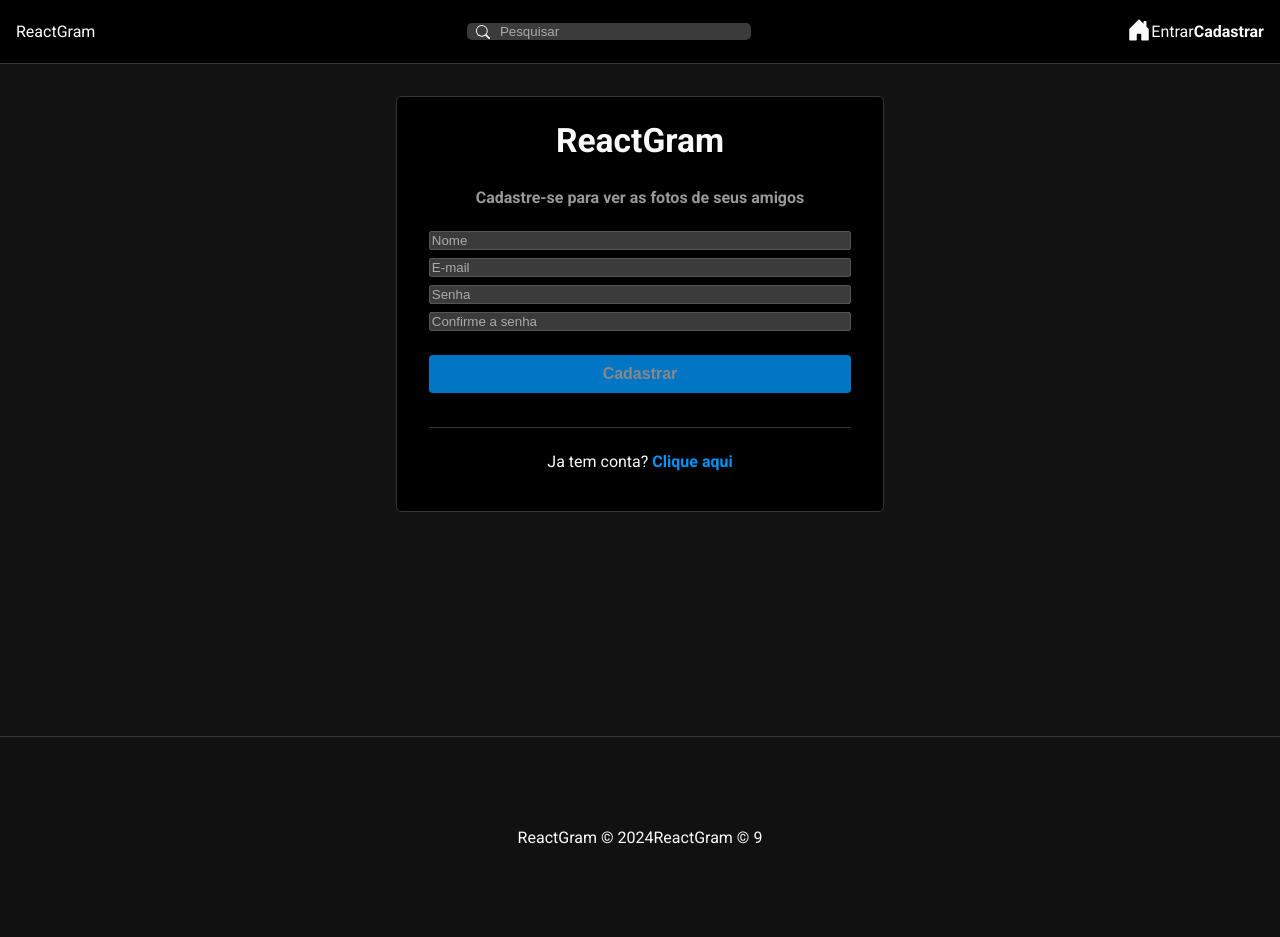
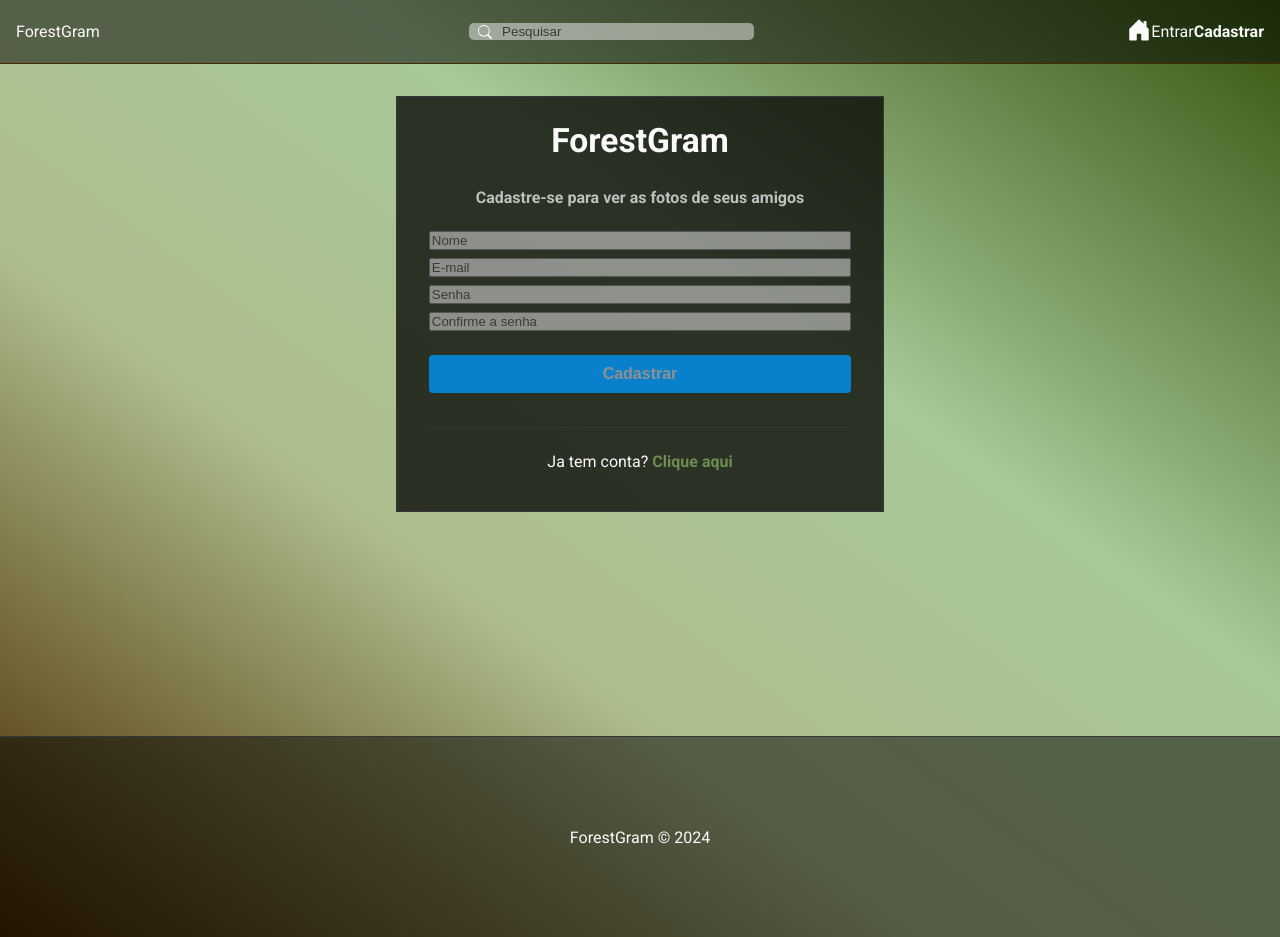
Before and after one commit to Rodrigo-Rods/ReactGram, a React (Create React App) app in the folder 12_ReactGram/frontend/: page /register in a window 1280 px wide. Built offline with nearby package versions, Linux system fonts and the light colour scheme.

Commit message:
Atualização de cores e branding.

```diff
--- a/12_ReactGram/frontend/src/App.css
+++ b/12_ReactGram/frontend/src/App.css
@@ -1,3 +1,18 @@
+:root {
+    --color1: rgba(70, 43, 0, 1);
+    --color2: rgba(96, 77, 32, 1);
+    --color3: rgba(122, 112, 64, 1);
+    --color4: rgba(147, 149, 101, 1);
+    --color5: rgba(173, 188, 141, 1);
+    --color6: rgba(172, 192, 144, 1);
+    --color7: rgba(170, 196, 147, 1);
+    --color8: rgba(168, 200, 151, 1);
+    --color9: rgba(138, 170, 116, 1);
+    --color10: rgba(109, 141, 82, 1);
+    --color11: rgba(82, 112, 48, 1);
+    --color12: rgba(55, 85, 13, 1);
+}
+
 .container {
     min-height: 80vh;
 }
--- a/12_ReactGram/frontend/src/components/Footer.css
+++ b/12_ReactGram/frontend/src/components/Footer.css
@@ -1,5 +1,5 @@
 #footer {
-    background-color: #12121229;
+    background-color: rgba(0, 0, 0, 0.50);
     height: 200px;
     display: flex;
     justify-content: center;
--- a/12_ReactGram/frontend/src/components/Footer.js
+++ b/12_ReactGram/frontend/src/components/Footer.js
@@ -2,8 +2,7 @@ import './Footer.css';
 
 const Footer = () => {
     return <footer id="footer">
-        <p>ReactGram &copy; {new Date().getFullYear()}</p>
-        <p>ReactGram &copy; {new Date().getDate()}</p>
+        <p>ForestGram &copy; {new Date().getFullYear()}</p>
     </footer>
 }
 
--- a/12_ReactGram/frontend/src/components/Navbar.css
+++ b/12_ReactGram/frontend/src/components/Navbar.css
@@ -2,8 +2,8 @@
     display: flex;
     justify-content: space-between;
     align-items: center;
-    background-color: black;
-    border-bottom: 1px solid #363636;
+    background-color: rgba(0, 0, 0, 0.50);
+    border-bottom: 1px solid var(--color1);
     padding: .1em 1em;
 }
 
--- a/12_ReactGram/frontend/src/components/Navbar.js
+++ b/12_ReactGram/frontend/src/components/Navbar.js
@@ -11,7 +11,7 @@ import {
 
 const Navbar = () => {
     return <nav id="nav">
-        <Link to="/">ReactGram</Link>
+        <Link to="/">ForestGram</Link>
         <form id="search-form">
             <BsSearch />
             <input type="text" placeholder='Pesquisar' />
--- a/12_ReactGram/frontend/src/index.css
+++ b/12_ReactGram/frontend/src/index.css
@@ -3,7 +3,9 @@ body {
   margin: 0;
   padding: 0;
   box-sizing: border-box;
-  background-color: #121212;
+  /**/
+  background-image: linear-gradient(to right top, #462b00, #604d20, #7a7040, #939565, #adbc8d, #acc090, #aac493, #a8c897, #8aaa74, #6d8d52, #527030, #37550d);
+  /**/
   color: #fafafa;
 }
 
@@ -40,7 +42,7 @@ label span {
 }
 
 input {
-  background-color: #3b3b3b;
+  background-color: #ffffff76;
   color: #AAA;
   border: 1px solid #555;
   border-radius: 2px;
@@ -50,7 +52,7 @@ input {
 }
 
 input::placeholder{
-color: #AAA;
+color: #3a3a3a;
 }
 
 .btn,
--- a/12_ReactGram/frontend/src/pages/Auth/Auth.css
+++ b/12_ReactGram/frontend/src/pages/Auth/Auth.css
@@ -1,8 +1,7 @@
 #login,
 #register {
     border: 1px solid #363636;
-    border-radius: 5px;
-    background-color: black;
+    background-color: rgba(0, 0, 0, 0.75);
     padding: 1.5em 2em;
     max-width: 33%;
     margin: 2em auto;
@@ -17,7 +16,7 @@
 
 .subtitle {
     font-weight: bold;
-    color: #999;
+    color: #c1c0c0;
     margin-bottom: 1.5em;
 }
 
@@ -36,5 +35,5 @@
 #login p a,
 #register p a {
     font-weight: bold;
-    color: #0094f6;
+    color: var(--color10);
 }
--- a/12_ReactGram/frontend/src/pages/Auth/Register.js
+++ b/12_ReactGram/frontend/src/pages/Auth/Register.js
@@ -31,7 +31,7 @@ const Register = () => {
 
     return (
         <div id="register">
-            <h2>ReactGram</h2>
+            <h2>ForestGram</h2>
             <p className="subtitle">Cadastre-se para ver as fotos de seus amigos</p>
             <form onSubmit={handleSubmit}>
                 <input
```
